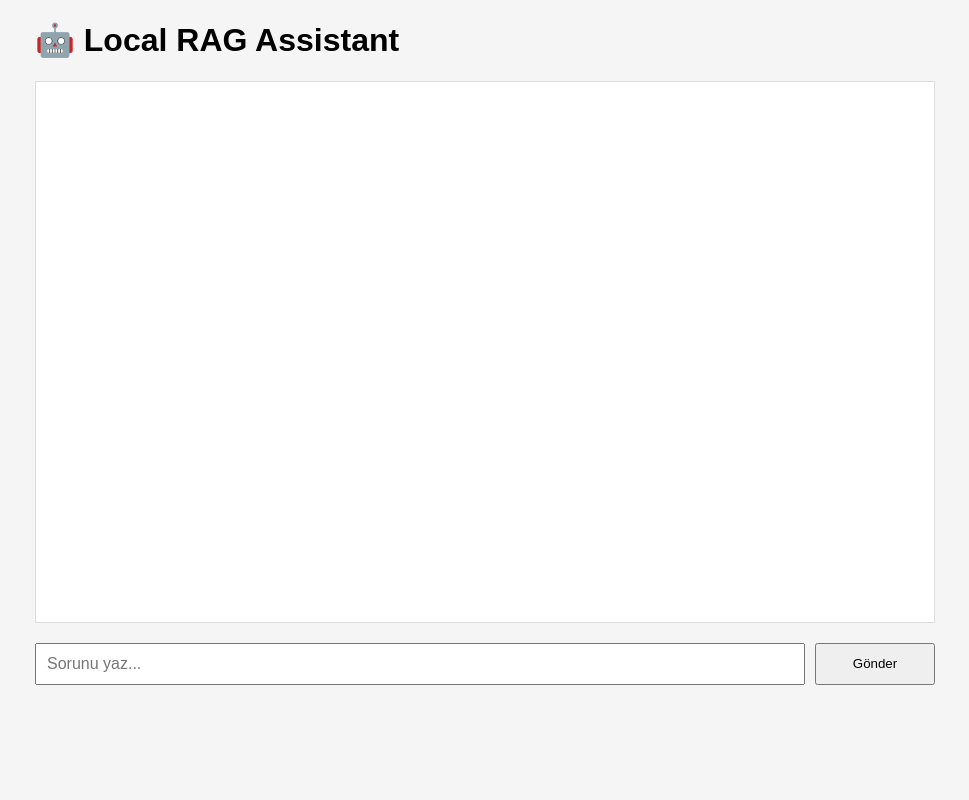
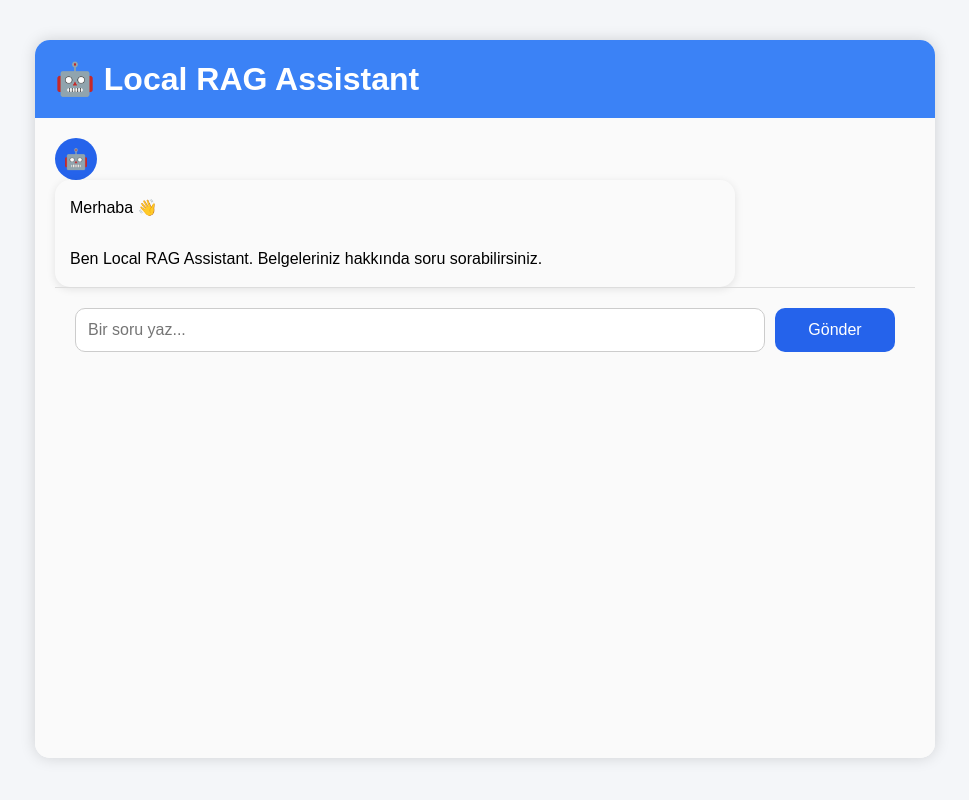
Before and after one commit to yigitemre22/first_rag_project, a FastAPI app: page / in a window 1280 px wide. Shown: the whole page, without its empty margins (155-1124 px from the left). Run offline with FastAPI, Linux system fonts and the light colour scheme; parts of the project's set-up code (start-up, migrations or seed data) failed here and were passed over.

Commit message:
add fastapi web interface for locak rag assistant

```diff
--- a/api/main.py
+++ b/api/main.py
@@ -9,7 +9,7 @@ app = FastAPI()
 app.mount(
     "/static",
     StaticFiles(directory="static"),
-    name="staticyar"
+    name="static"
 )
 
 templates = Jinja2Templates(directory="templates")
--- a/static/script.js
+++ b/static/script.js
@@ -0,0 +1,209 @@
+const sendBtn = document.getElementById("send-btn");
+const questionInput = document.getElementById("question");
+const chatBox = document.getElementById("chat-box");
+
+sendBtn.addEventListener("click", sendQuestion);
+
+questionInput.addEventListener("keydown", (e)=>{
+    if(e.key==="Enter"){
+        sendQuestion();
+    }
+});
+
+function scrollBottom(){
+    chatBox.scrollTop = chatBox.scrollHeight;
+}
+
+function addUserMessage(text){
+
+    chatBox.innerHTML += `
+    <div class="message user">
+
+        <div class="bubble">
+            ${text}
+        </div>
+
+        <div class="avatar">
+            👤
+        </div>
+
+    </div>
+    `;
+
+    scrollBottom();
+}
+
+function showLoading(){
+
+    chatBox.innerHTML += `
+    <div class="message bot" id="loading">
+
+        <div class="avatar">
+            🤖
+        </div>
+
+        <div class="bubble">
+
+            <div class="typing">
+
+                <span></span>
+                <span></span>
+                <span></span>
+
+            </div>
+
+        </div>
+
+    </div>
+    `;
+
+    scrollBottom();
+}
+
+function removeLoading(){
+
+    const loading = document.getElementById("loading");
+
+    if(loading){
+        loading.remove();
+    }
+}
+
+async function typeWriter(element,text){
+
+    element.innerHTML="";
+
+    for(let i=0;i<text.length;i++){
+
+        element.innerHTML += text[i];
+
+        scrollBottom();
+
+        await new Promise(r=>setTimeout(r,10));
+    }
+}
+
+async function sendQuestion(){
+
+    const question = questionInput.value.trim();
+
+    if(!question) return;
+
+    addUserMessage(question);
+
+    questionInput.value = "";
+
+    sendBtn.disabled = true;
+    questionInput.disabled = true;
+
+    showLoading();
+
+    try{
+
+        const response = await fetch("/chat",{
+
+            method:"POST",
+
+            headers:{
+                "Content-Type":"application/json"
+            },
+
+            body:JSON.stringify({
+                question:question
+            })
+
+        });
+
+        const data = await response.json();
+
+        removeLoading();
+
+        let sourcesHTML = "";
+
+        if(data.sources && data.sources.length > 0){
+
+            sourcesHTML = `
+            <div class="sources">
+
+                <b>📄 Kaynaklar</b>
+
+                <ul>
+            `;
+
+            data.sources.forEach(source=>{
+
+                sourcesHTML += `
+                <li>
+
+                    ${source.filename}
+
+                    - Sayfa ${source.page}
+
+                </li>
+                `;
+            });
+
+            sourcesHTML += `
+                </ul>
+
+            </div>
+            `;
+        }
+
+        const id = "bot-" + Date.now();
+
+        chatBox.innerHTML += `
+        <div class="message bot">
+
+            <div class="avatar">
+                🤖
+            </div>
+
+            <div class="bubble">
+
+                <div id="${id}"></div>
+
+                ${sourcesHTML}
+
+            </div>
+
+        </div>
+        `;
+
+        await typeWriter(
+            document.getElementById(id),
+            data.answer
+        );
+
+    }
+    catch(err){
+
+        removeLoading();
+
+        chatBox.innerHTML += `
+        <div class="message bot">
+
+            <div class="avatar">
+                🤖
+            </div>
+
+            <div class="bubble">
+
+                Beklenmeyen bir hata oluştu.
+
+            </div>
+
+        </div>
+        `;
+
+        console.error(err);
+
+    }
+
+    sendBtn.disabled = false;
+    questionInput.disabled = false;
+
+    questionInput.focus();
+
+    scrollBottom();
+}
--- a/static/style.css
+++ b/static/style.css
@@ -1,53 +1,267 @@
 body{
 
-    background:#f5f5f5;
-    font-family:Arial;
+    margin:0;
+    background:#f4f6f9;
 
+    font-family:Arial, Helvetica, sans-serif;
 }
 
 .container{
 
     width:900px;
-    margin:auto;
 
+    margin:40px auto;
+
+    background:white;
+
+    border-radius:15px;
+
+    box-shadow:0px 0px 15px rgba(0,0,0,.15);
+
+    overflow:hidden;
+
+}
+
+h1{
+
+    margin:0;
+
+    padding:20px;
+
+    background:#3b82f6;
+
+    color:white;
 }
 
 #chat-box{
 
-    height:500px;
-
-    background:white;
-
-    border:1px solid #ddd;
+    height:600px;
 
     overflow-y:auto;
 
     padding:20px;
 
-    margin-bottom:20px;
+    background:#fafafa;
+}
 
+.user-message{
+
+    background:#2563eb;
+
+    color:white;
+
+    padding:12px;
+
+    margin:15px 0;
+
+    border-radius:12px;
+
+    width:fit-content;
+
+    max-width:70%;
+
+    margin-left:auto;
+}
+
+.bot-message{
+
+    background:#ececec;
+
+    padding:12px;
+
+    border-radius:12px;
+
+    margin:15px 0;
+
+    width:fit-content;
+
+    max-width:70%;
+}
+
+.sources{
+
+    margin-top:20px;
+
+    border-top:1px solid #ddd;
+
+    padding-top:15px;
+}
+
+.sources ul{
+
+    padding-left:18px;
+}
+
+.sources li{
+
+    margin:6px 0;
 }
 
 .input-area{
 
     display:flex;
 
-    gap:10px;
+    padding:20px;
 
+    border-top:1px solid #ddd;
 }
 
-input{
+#question{
 
     flex:1;
 
-    padding:10px;
+    padding:12px;
 
     font-size:16px;
 
+    border-radius:10px;
+
+    border:1px solid #ccc;
 }
 
 button{
 
+    margin-left:10px;
+
     width:120px;
 
+    border:none;
+
+    border-radius:10px;
+
+    background:#2563eb;
+
+    color:white;
+
+    cursor:pointer;
+
+    font-size:16px;
 }
+
+button:hover{
+
+    background:#1d4ed8;
+}
+
+.message{
+
+    display:flex;
+
+    margin:20px 0;
+
+    gap:12px;
+
+    align-items:flex-start;
+}
+
+.message.user{
+
+    justify-content:flex-end;
+}
+
+.message.user .avatar{
+
+    order:2;
+}
+
+.message.user .bubble{
+
+    order:1;
+}
+
+.avatar{
+
+    width:42px;
+
+    height:42px;
+
+    border-radius:50%;
+
+    background:#2563eb;
+
+    color:white;
+
+    display:flex;
+
+    justify-content:center;
+
+    align-items:center;
+
+    font-size:20px;
+
+    flex-shrink:0;
+}
+
+.bot .avatar{
+
+    background:#10b981;
+}
+
+.bubble{
+
+    padding:15px;
+
+    border-radius:15px;
+
+    max-width:650px;
+
+    line-height:1.6;
+
+    box-shadow:0px 2px 8px rgba(0,0,0,.1);
+}
+
+.user .bubble{
+
+    background:#2563eb;
+
+    color:white;
+}
+
+.bot .bubble{
+
+    background:white;
+}
+.typing{
+
+    display:flex;
+
+    gap:6px;
+
+    padding:5px;
+}
+
+.typing span{
+
+    width:10px;
+
+    height:10px;
+
+    border-radius:50%;
+
+    background:#999;
+
+    animation:bounce .8s infinite;
+}
+
+.typing span:nth-child(2){
+
+    animation-delay:.15s;
+}
+
+.typing span:nth-child(3){
+
+    animation-delay:.3s;
+}
+
+@keyframes bounce{
+
+    0%,80%,100%{
+
+        transform:translateY(0);
+    }
+
+    40%{
+
+        transform:translateY(-8px);
+    }
+}
--- a/templates/index.html
+++ b/templates/index.html
@@ -15,7 +15,17 @@
     <h1>🤖 Local RAG Assistant</h1>
 
     <div id="chat-box">
+            <div class="avatar">
+        🤖
+    </div>
 
+    <div class="bubble">
+
+        Merhaba 👋<br><br>
+
+        Ben Local RAG Assistant.
+
+        Belgeleriniz hakkında soru sorabilirsiniz.
     </div>
 
     <div class="input-area">
@@ -23,7 +33,7 @@
         <input
             id="question"
             type="text"
-            placeholder="Sorunu yaz..."
+            placeholder="Bir soru yaz..."
         >
 
         <button id="send-btn">
```
